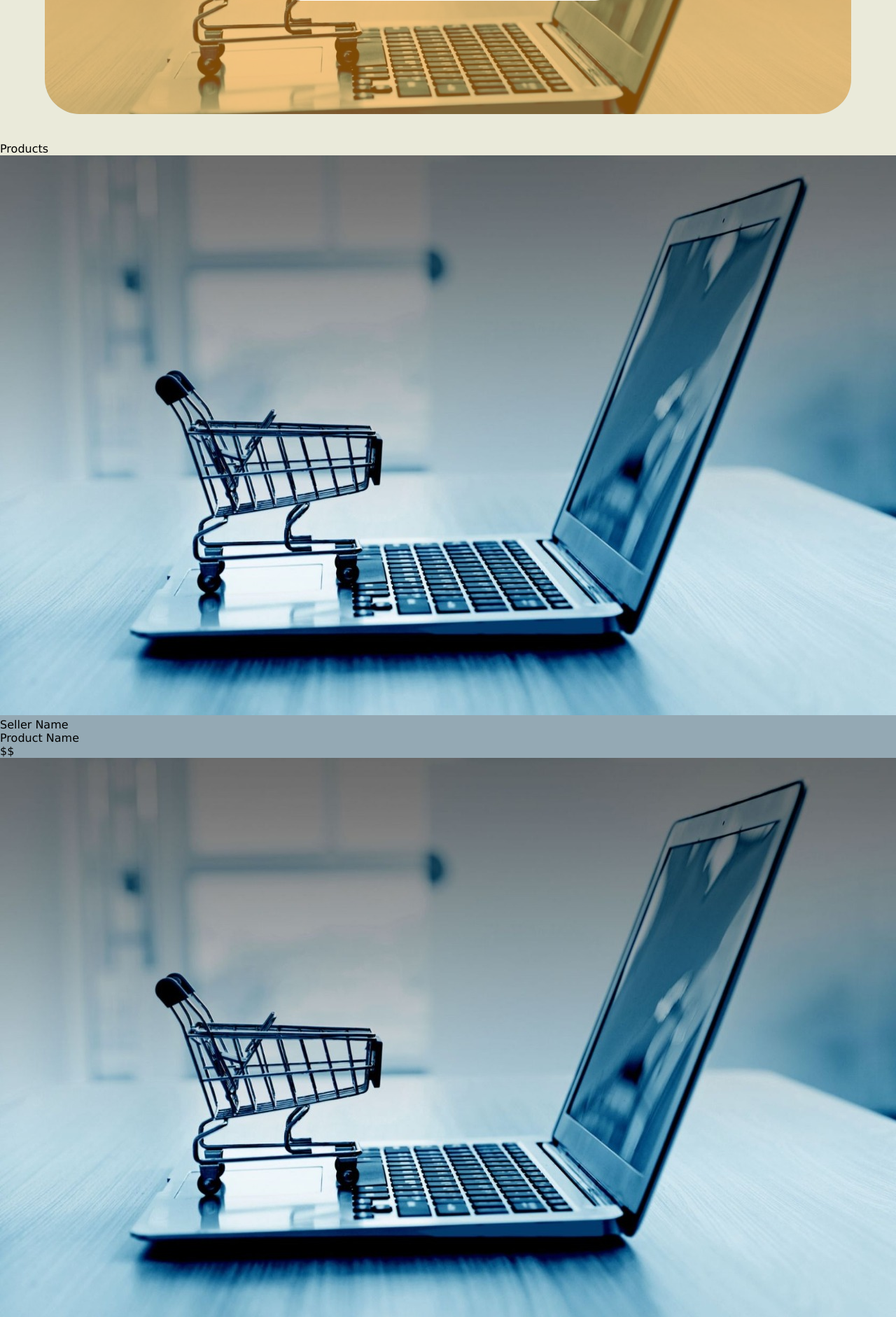
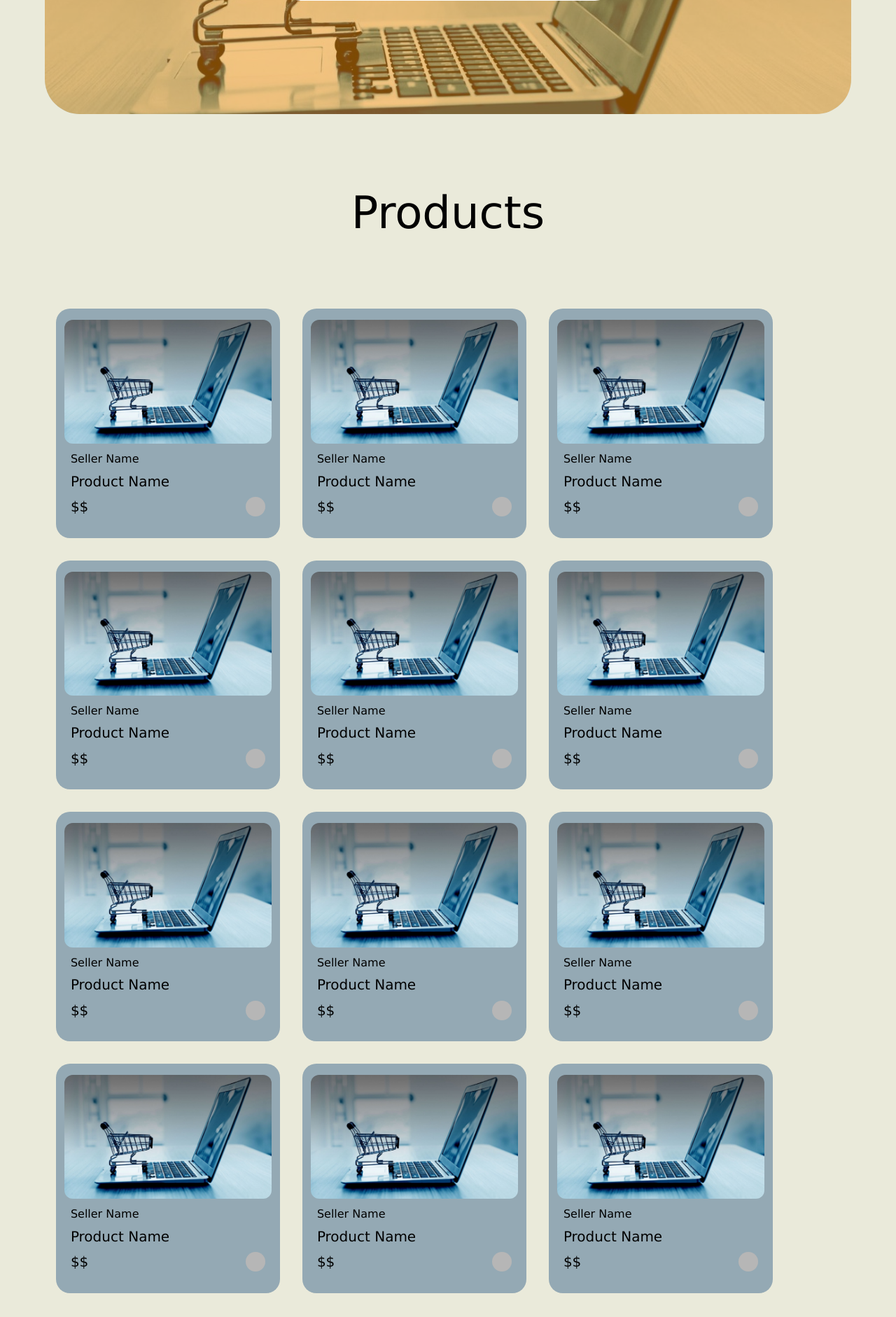
Before and after one commit to SourayaAbdelKader/e-commerce_fullstack, a PHP site: page /products.html in a window 1280 px wide. Shown: the part 597-2479 px from the top of the page at 70% size. After the commit the page ends 2445 px from the top, so only its background shows below. Run offline with PHP 8.4, Linux system fonts and the light colour scheme.

Commit message:
Styling product section in products.css

```diff
--- a/client-frontend/styles/products.css
+++ b/client-frontend/styles/products.css
@@ -242,3 +242,79 @@ body{
 .heroContent > input::placeholder{
   color: #94a9b4;
 }
+
+
+/* Products Section */
+
+.productSection{
+    margin: 8vh 0;
+    display: grid;
+    row-gap: 20px;
+    grid-template-rows: auto;
+    align-items: flex-end;
+    justify-items: center;
+  }
+
+  .productSection > p{
+    font-size: 8vh;
+  }
+
+  .wrapper{
+    display: flex;
+    flex-wrap: wrap;
+    padding: 5% 5%;
+  }
+
+  .productCard{
+    width: 40vh;
+    height: fit-content;
+    margin: 2vh;
+    padding: 2vh 1.5vh;
+    border-radius: 20px;
+    display: grid;
+    grid-template-rows: 60% 40%;
+    transition: 0.3s ease-in-out;
+    align-self: center;
+  }
+
+  .productCard > img{
+    height: 100%;
+    width: 100%;
+    object-fit: cover;
+    background-repeat: no-repeat;
+    border-radius: 12px;
+  }
+
+  .productInfo{
+    display: grid;
+    row-gap: 1vh;
+    padding: 4% 3%;
+  }
+
+  .productInfo{
+    font-size: 2.5vh;
+  }
+
+  .productInfo:nth-child(2)>:nth-child(1){
+    font-size: 80%;
+  }
+
+  .bottom{
+    align-self: start;
+    justify-content: space-between;
+    display: flex;
+    flex-direction: row;
+    align-items: center;
+  }
+
+  .like{
+    height: 3.5vh;
+    width: 3.5vh;
+    border-radius: 2vh;
+    background-color: rgb(182, 182, 182);
+  }
+
+  .productCard:hover{
+    width: 38vh;
+    background-color: #355c7b;
+  }
```
